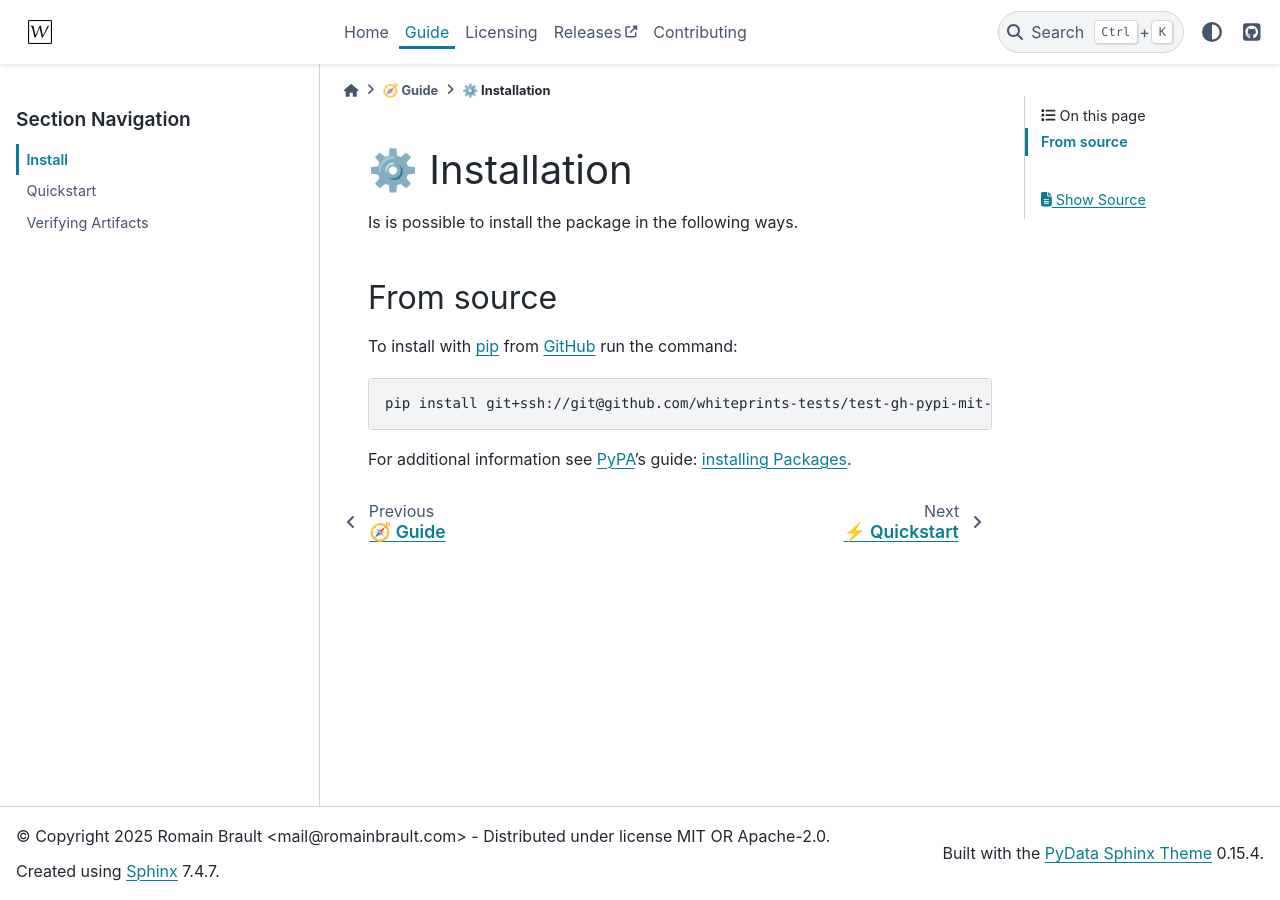
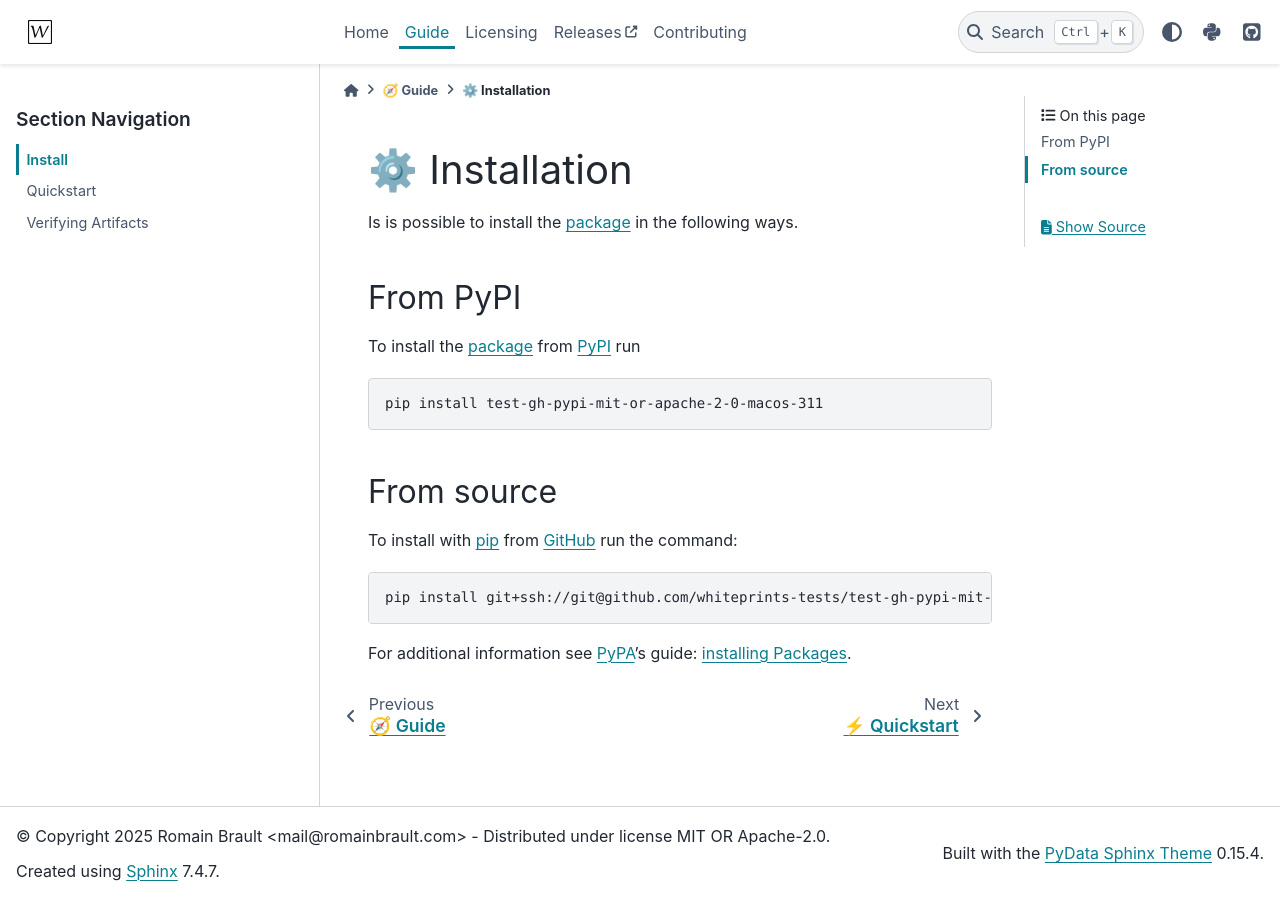
Before and after one commit to whiteprints-tests/test-gh-pypi-mit-or-apache-2-0-macos-311, a Sphinx documentation site: the page built from docs/INSTALL.md, in a window 1280 px wide. Built offline with Sphinx 7.4.7 and the PyData theme 0.15.4, drawn with Linux system fonts in a browser that asks for light colours; pages that are not in the unit, such as notebooks, are missing from menus.

Commit message:
feat: ✨ add PyPI publishing

````diff
--- a/INSTALL.md
+++ b/INSTALL.md
@@ -6,7 +6,17 @@
 
 # ⚙️ Installation
 
-Is is possible to install the package in the following ways.
+Is is possible to install the [package] in the following ways.
+
+## From PyPI
+
+To install the [package] from [PyPI] run
+
+```console
+pip install test-gh-pypi-mit-or-apache-2-0-macos-311
+```
+
+[PyPI]: https://pypi.org/
 
 ## From source
 
@@ -22,4 +32,5 @@
 For additional information see [PyPA]'s guide: [installing Packages](https://packaging.python.org/en/latest/tutorials/installing-packages).
 
 [PyPA]: https://www.pypa.io/en/latest/
-[pip]: https://pip.pypa.io/en/stable/
+[pip]: https://pip.pypa.io/en/stable
+[package]: https://pypi.org/project/test-gh-pypi-mit-or-apache-2-0-macos-311
--- a/docs/conf.py
+++ b/docs/conf.py
@@ -57,6 +57,12 @@
 html_theme_options = {
     "icon_links": [
         {
+            "name": "PyPI",
+            "url": "https://pypi.org/project/test-gh-pypi-mit-or-apache-2-0-macos-311",
+            "icon": "fa-brands fa-python",
+            "type": "fontawesome",
+        },
+        {
             "name": "GitHub",
             "url": (
                 "https://github.com/"
@@ -103,4 +109,6 @@
 exclude_patterns = [
     "_autoapi_templates/**",
 ]
-linkcheck_ignore = []
+linkcheck_ignore = [
+    r"https://pypi\.org/project/.*",
+]
--- a/pyproject.toml
+++ b/pyproject.toml
@@ -59,6 +59,7 @@
 urls.homepage = "https://github.com/whiteprints-tests/test-gh-pypi-mit-or-apache-2-0-macos-311"
 urls.integration = "https://github.com/whiteprints-tests/test-gh-pypi-mit-or-apache-2-0-macos-311/actions"
 urls.issues = "https://github.com/whiteprints-tests/test-gh-pypi-mit-or-apache-2-0-macos-311/issues"
+urls.pypi = "https://pypi.org/project/test-gh-pypi-mit-or-apache-2-0-macos-311"
 urls.repository = "https://github.com/whiteprints-tests/test-gh-pypi-mit-or-apache-2-0-macos-311"
 
 [dependency-groups]
````
Also changed, not shown: README.md (+2 -1 lines), 1 other file.
